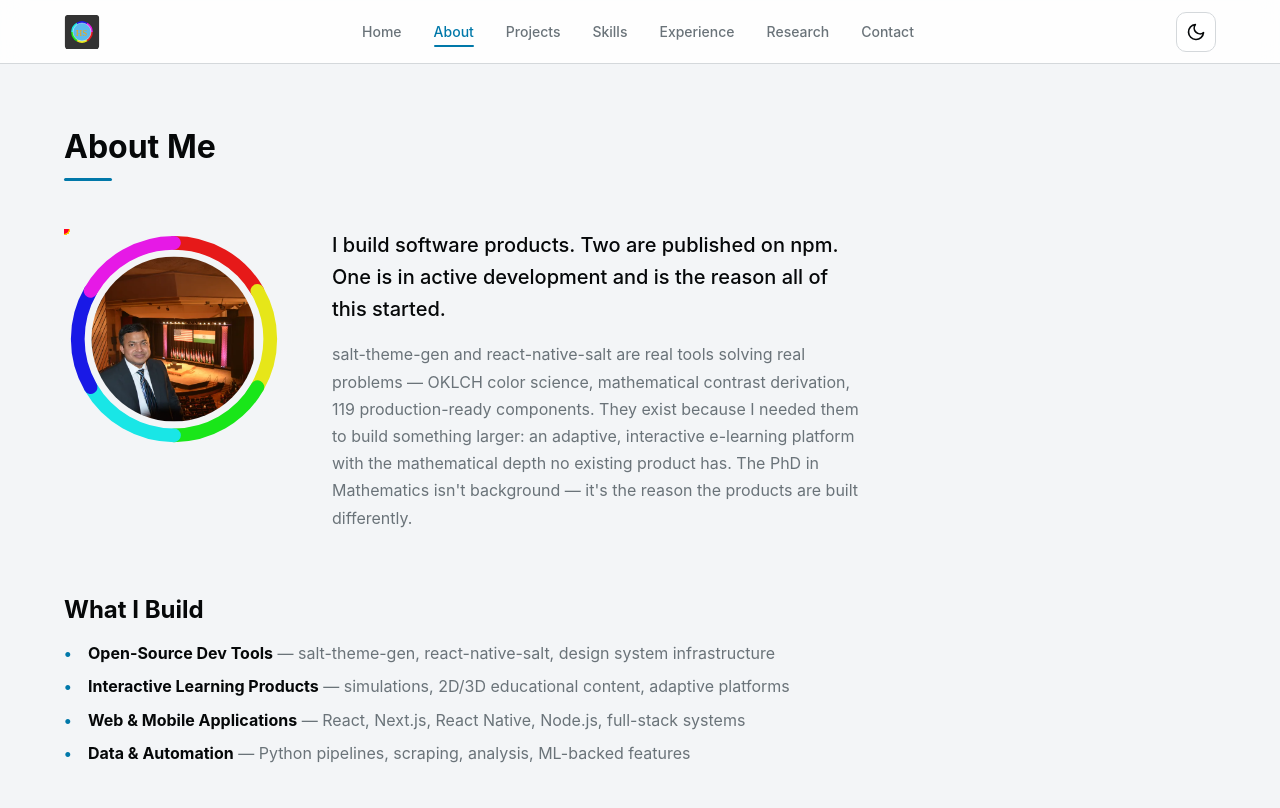
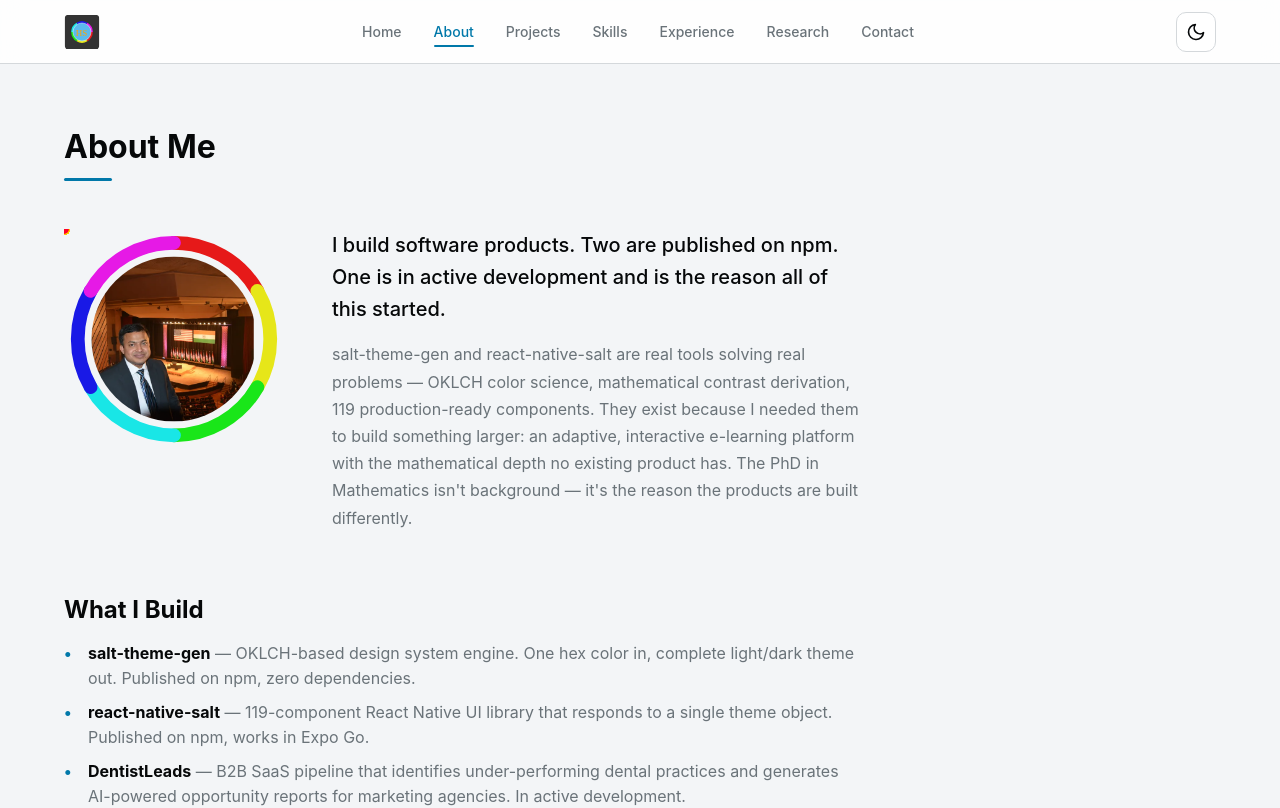
Before and after one commit to Hasansarwer/me, a Next.js app: page /about in a window 1280 px wide. Shown: the top 808 px of the page. Built offline with nearby package versions, Linux system fonts and the light colour scheme.

Commit message:
improved about page more focus as builder

```diff
--- a/app/about/page.tsx
+++ b/app/about/page.tsx
@@ -40,20 +40,25 @@ export default function AboutPage() {
           <h3 className={styles.subheading}>What I Build</h3>
           <ul className={styles.list}>
             <li>
-              <strong>Open-Source Dev Tools</strong> &mdash; salt-theme-gen,
-              react-native-salt, design system infrastructure
+              <strong>salt-theme-gen</strong> &mdash; OKLCH-based design system
+              engine. One hex color in, complete light/dark theme out. Published
+              on npm, zero dependencies.
             </li>
             <li>
-              <strong>Interactive Learning Products</strong> &mdash; simulations,
-              2D/3D educational content, adaptive platforms
+              <strong>react-native-salt</strong> &mdash; 119-component React
+              Native UI library that responds to a single theme object. Published
+              on npm, works in Expo Go.
             </li>
             <li>
-              <strong>Web & Mobile Applications</strong> &mdash; React, Next.js,
-              React Native, Node.js, full-stack systems
+              <strong>DentistLeads</strong> &mdash; B2B SaaS pipeline that
+              identifies under-performing dental practices and generates
+              AI-powered opportunity reports for marketing agencies. In active
+              development.
             </li>
             <li>
-              <strong>Data & Automation</strong> &mdash; Python pipelines,
-              scraping, analysis, ML-backed features
+              <strong>The e-learning platform</strong> &mdash; adaptive,
+              interactive, mathematically grounded. The reason everything else
+              exists. In development.
             </li>
           </ul>
         </section>
--- a/app/contact/page.tsx
+++ b/app/contact/page.tsx
@@ -34,10 +34,6 @@ export default function ContactPage() {
                 <a href={`mailto:${siteConfig.email}`} className={styles.infoLink}>
                   {siteConfig.email}
                 </a>
-              </div>
-              <div className={styles.infoItem}>
-                <span className={styles.infoLabel}>Phone</span>
-                <span className={styles.infoValue}>{siteConfig.phone}</span>
               </div>
               <div className={styles.infoItem}>
                 <span className={styles.infoLabel}>Location</span>
--- a/data/siteConfig.ts
+++ b/data/siteConfig.ts
@@ -7,7 +7,6 @@ export const siteConfig = {
     "Building developer tools, open-source libraries, and the foundation for the ultimate e-learning platform. Creator of salt-theme-gen and react-native-salt. PhD in Mathematics.",
   url: "https://hasansarwer.com",
   email: "hasanmathju@gmail.com",
-  phone: "+880-1911-139403",
   location: "Dhaka, Bangladesh",
 };
 
```
